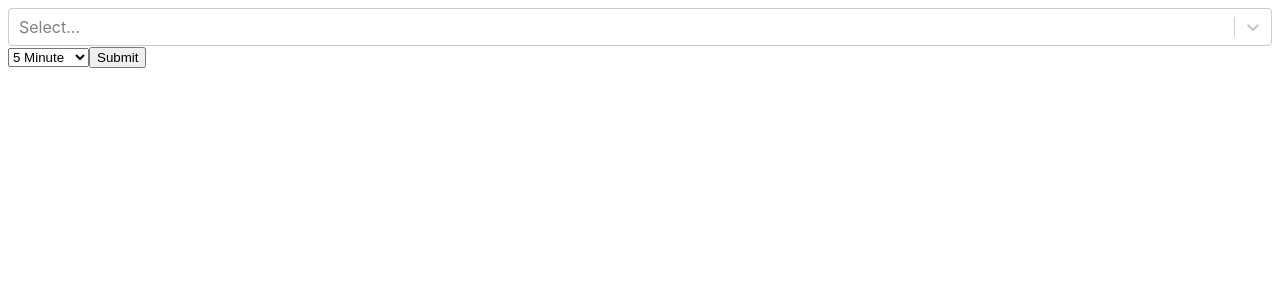
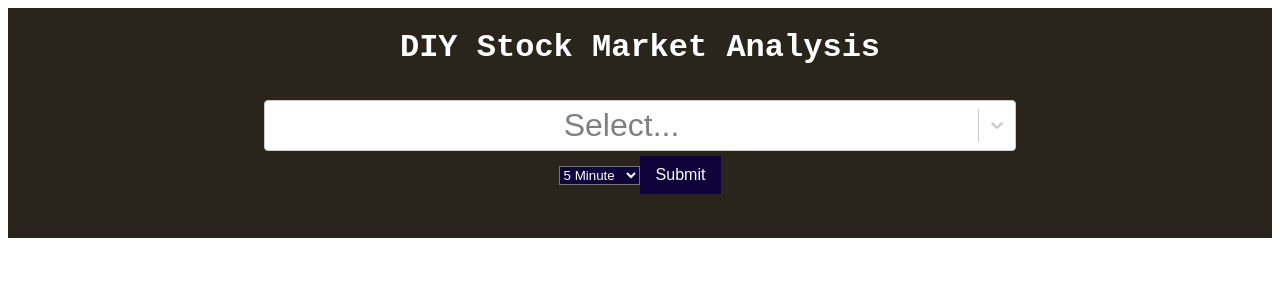
Before and after one commit to gkrussell4/SeniorProject, a React (Create React App) app: page / in a window 1280 px wide. Shown: the top 300 px of the page. Built offline with nearby package versions, Linux system fonts and the light colour scheme.

Commit message:
Major Styling Changes

```diff
--- a/src/App.css
+++ b/src/App.css
@@ -1,40 +1,35 @@
-.App {
-  text-align: left;
+.TopLayer{
+  background-color: rgb(41, 37, 28);
 }
 
-.App-logo {
-  height: 40vmin;
-  pointer-events: none;
+.App {
+  text-align: center;
+  padding: 12px 256px;
+  font-family: fantasy;
+  font-size: 32px;
 }
 
-@media (prefers-reduced-motion: no-preference) {
-  .App-logo {
-    animation: App-logo-spin infinite 20s linear;
-  }
+.selButton{
+  background-color: rgb(15, 3, 59);
+  color: white;
+  font-family: fantasy;
 }
 
-.App-header {
-  background-color: #282c34;
-  min-height: 100vh;
+.Header{
+  color: white;
   display: flex;
-  flex-direction: column;
-  align-items: left;
-  justify-content: left;
-  font-size: calc(10px + 2vmin);
-  color: white;
+  align-items: center;
+  justify-content: center;
+  font-family:'Courier New', Courier, monospace;
 }
 
-.App-link {
-  color: #61dafb;
-}
-
-@keyframes App-logo-spin {
-  from {
-    transform: rotate(0deg);
-  }
-  to {
-    transform: rotate(360deg);
-  }
+.button{
+  background-color:rgb(15, 3, 59);
+  border: none;
+  color: white;
+  padding: 10px 16px;
+  display: inline-block;
+  font-size: 16px;
 }
 
 .app-container {
@@ -42,18 +37,20 @@
   flex-direction: column;
   gap: 10px;
   padding: 1rem;
-  justify-content: flex-end;
 }
 
 table {
   border-collapse: collapse;
-  width:35%;
+  width:45%;
+  margin-left: auto;
+  margin-right: auto;
+  font-family:'Lucida Sans', 'Lucida Sans Regular', 'Lucida Grande', 'Lucida Sans Unicode', Geneva, Verdana, sans-serif;
 }
 
 th,
 td {
   border: 1px solid #ffffff;
-  text-align: left;
+  text-align: center;
   padding: 8px;
   font-size: 18px;
   color: white;
@@ -67,17 +64,3 @@ th {
 td {
   background-color: rgb(15, 3, 59);
 }
-
-form {
-  display: flex;
-  gap: 5px;
-}
-
-form td:last-child {
-  display: flex;
-  justify-content: space-evenly;
-}
-
-form * {
-  font-size: 28px;
-}
--- a/src/App.js
+++ b/src/App.js
@@ -3,14 +3,13 @@ import React from "react";
 import { getDates, getVolumes, performanceFunction } from "./algorithms.js";
 import "./App.css";
 import Select from "react-select";
-import { render } from "@testing-library/react";
+
 
 import { SummaryInfo } from "./components/summaryInfo.js";
 import { DataTable } from "./components/dataTable.js";
 
 const API_KEY = "0X7FGLTBB3E4SVWG";
 const API_REQUEST_BASE = "https://www.alphavantage.co/query?function="; //base of the API URL
-let dates = [];
 let url = ``;
 let time_slice = "";
 
@@ -102,6 +101,7 @@ function App() {
     const WorstPIndex = get_performance_slice.findIndex((object) => {
       return object === worstPerf;
     });
+
     const worstPDate = display_date_slice[WorstPIndex];
 
     if (time_slice !== "Daily") {
@@ -124,19 +124,18 @@ function App() {
       setSummaryData({bpt: bestPDate, bp: bestPerfAppended,wpt: worstPDate, wp: worstPerfAppended, hvt: maxVDate, hv: maxVol, mvt: minVDate, mv: minVol})
       setSummaryDisplay(true)
     }
-
-
-
   };
 
-  return (
-    <div className="App">
-      <Select
-        options={ticker_list_display}
-        onChange={(opt) => setTicker(opt.value)}
+  return(
+    <div className="TopLayer">
+        <div className= "Header">
+            <h1>DIY Stock Market Analysis</h1>
+        </div>
+        <div className= "App">
+            <Select options={ticker_list_display}
+            onChange= {(opt) => setTicker(opt.value)}
             ></Select>
-      <select
-        value={time_frame_select}
+            <select className="selButton" value={time_frame_select}
             onChange={(e) => setTimeFrame(e.target.value)}
             >
                 {time_frame.map((value) => (
@@ -145,9 +144,10 @@ function App() {
                     </option>
                 ))}
             </select>
-      <button type="button" onClick={submit}>
+            <button className="button" onClick={submit}>
                 Submit
             </button>
+            </div>
             <div className="app-container">
                 {displaySummary && <SummaryInfo ticker={ticker_select} time_select={time_frame_select} data={summaryData}/>}
                 {displaySummary && <DataTable data={Array(date_slices, performance_slices, volume_slices)}/>}
@@ -155,7 +155,6 @@ function App() {
     </div>
 );
 }
-
 export default App;
 
 /*
--- a/src/components/dataTable.js
+++ b/src/components/dataTable.js
@@ -29,7 +29,7 @@ export function DataTable(props)
     }
 
     return (
-            <table>
+            <table className="table">
                 <thead>
                     <tr>
                         <th>Time Frame</th>
@@ -39,14 +39,9 @@ export function DataTable(props)
                 </thead>
                 <tbody>
                     {
-                        // arr[0].map((item, i) => {
-                        //     //console.log(item);
-                        //     return <Row date={item} perf="Performance" vol="Volume" />
-                        // })
                         get_data(arr)
                     }
                 </tbody>
             </table>
-
     )
 }
--- a/src/components/summaryInfo.js
+++ b/src/components/summaryInfo.js
@@ -28,6 +28,4 @@ export function SummaryInfo(props) {
           </tbody>
         </table>
     )
-
-
   }
```
Also changed, not shown: src/logo.svg (deleted). Lines whose indentation alone changed are shown as unchanged.
